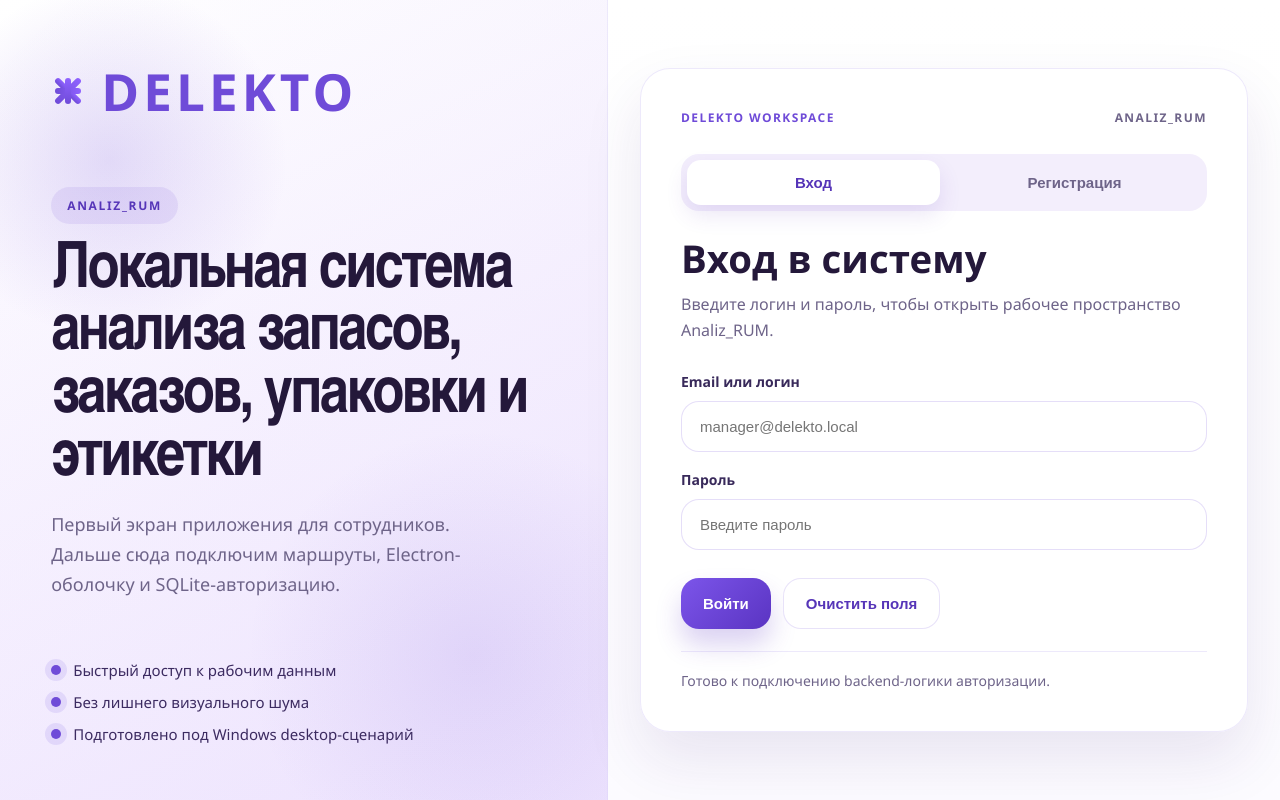
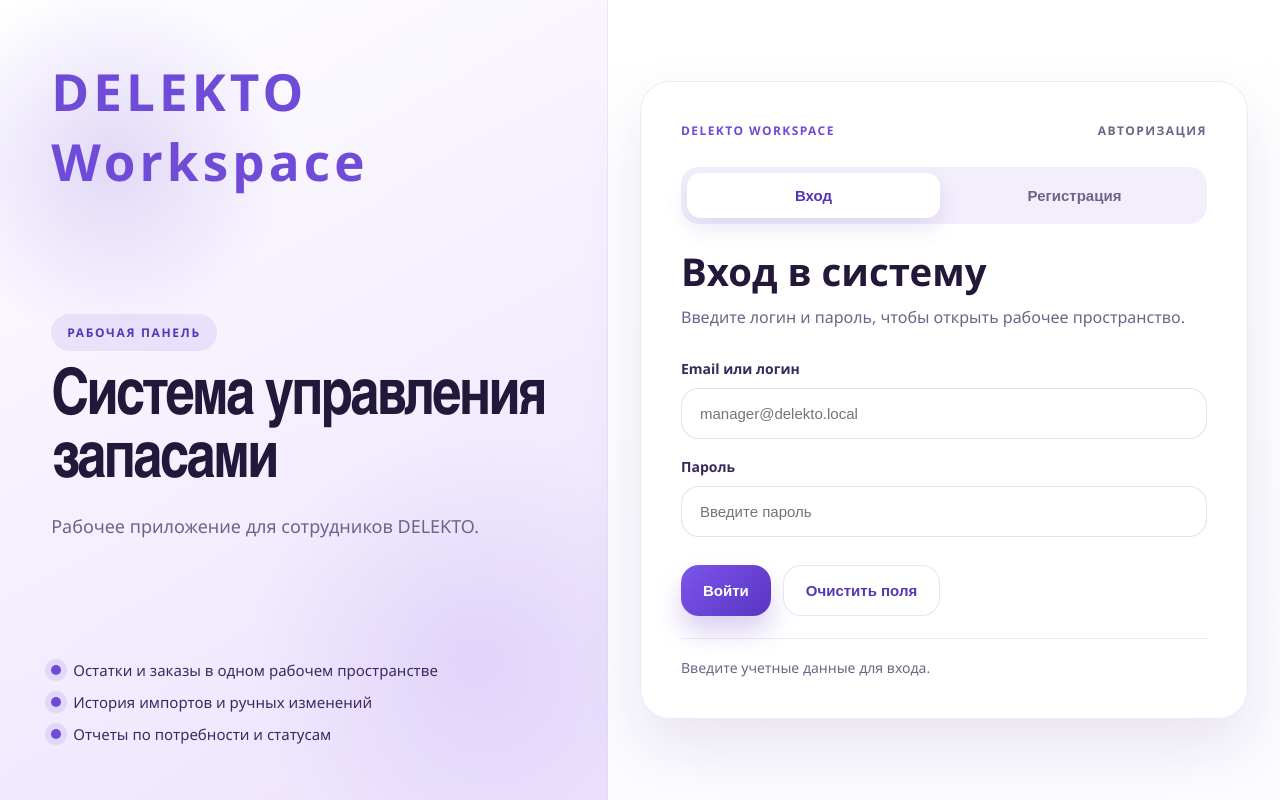
Before and after one commit to Aleksey8622/Analiz_RUM, a React (Vite) app: page / in a window 1280 px wide. Built offline with nearby package versions, Linux system fonts and the light colour scheme.

Commit message:
feat: polish auth screen branding

```diff
--- a/src/features/auth/AuthPage.css
+++ b/src/features/auth/AuthPage.css
@@ -52,7 +52,6 @@ body {
 .auth-logo {
   display: inline-flex;
   align-items: center;
-  gap: 16px;
 }
 
 .auth-logo__wordmark {
@@ -60,45 +59,6 @@ body {
   font-weight: 800;
   letter-spacing: 0.08em;
   color: var(--color-primary);
-}
-
-.brand-mark {
-  position: relative;
-  width: 34px;
-  height: 34px;
-  transform: rotate(45deg);
-}
-
-.brand-mark__spark {
-  position: absolute;
-  inset: 50% auto auto 50%;
-  background: linear-gradient(180deg, #8f62ff 0%, #6f4bd8 100%);
-  border-radius: 999px;
-  transform: translate(-50%, -50%);
-}
-
-.brand-mark__spark--vertical {
-  width: 6px;
-  height: 34px;
-}
-
-.brand-mark__spark--horizontal {
-  width: 34px;
-  height: 6px;
-}
-
-.brand-mark__spark--diagonal-left,
-.brand-mark__spark--diagonal-right {
-  width: 6px;
-  height: 26px;
-}
-
-.brand-mark__spark--diagonal-left {
-  transform: translate(-50%, -50%) rotate(45deg);
-}
-
-.brand-mark__spark--diagonal-right {
-  transform: translate(-50%, -50%) rotate(-45deg);
 }
 
 .auth-brand-copy {
--- a/src/features/auth/AuthPage.tsx
+++ b/src/features/auth/AuthPage.tsx
@@ -22,21 +22,10 @@ const initialState: AuthFormState = {
   registerRepeatPassword: '',
 };
 
-function BrandMark() {
-  return (
-    <div className="brand-mark" aria-hidden="true">
-      <span className="brand-mark__spark brand-mark__spark--vertical" />
-      <span className="brand-mark__spark brand-mark__spark--horizontal" />
-      <span className="brand-mark__spark brand-mark__spark--diagonal-left" />
-      <span className="brand-mark__spark brand-mark__spark--diagonal-right" />
-    </div>
-  );
-}
-
 function AuthPage() {
   const [mode, setMode] = useState<AuthMode>('login');
   const [formState, setFormState] = useState<AuthFormState>(initialState);
-  const [statusText, setStatusText] = useState('Готово к подключению backend-логики авторизации.');
+  const [statusText, setStatusText] = useState('Введите учетные данные для входа.');
 
   const heading = useMemo(
     () => (mode === 'login' ? 'Вход в систему' : 'Регистрация пользователя'),
@@ -46,8 +35,8 @@ function AuthPage() {
   const subtitle = useMemo(
     () =>
       mode === 'login'
-        ? 'Введите логин и пароль, чтобы открыть рабочее пространство Analiz_RUM.'
-        : 'Создайте учетную запись сотрудника для локальной работы в приложении DELEKTO.',
+        ? 'Введите логин и пароль, чтобы открыть рабочее пространство.'
+        : 'Заполните данные сотрудника для создания учетной записи.',
     [mode],
   );
 
@@ -62,16 +51,16 @@ function AuthPage() {
     event.preventDefault();
 
     if (mode === 'login') {
-      setStatusText(`Тестовый вход подготовлен для ${formState.loginEmail || 'пользователя'}.`);
+      setStatusText(`Вход выполнен для ${formState.loginEmail || 'пользователя'}.`);
       return;
     }
 
     if (formState.registerPassword !== formState.registerRepeatPassword) {
-      setStatusText('Пароли не совпадают. На следующем этапе добавим точную валидацию.');
+      setStatusText('Пароли не совпадают.');
       return;
     }
 
-    setStatusText(`Тестовая регистрация подготовлена для ${formState.registerName || 'нового сотрудника'}.`);
+    setStatusText(`Учетная запись создана для ${formState.registerName || 'нового сотрудника'}.`);
   };
 
   return (
@@ -80,23 +69,19 @@ function AuthPage() {
         <div className="auth-brand-panel__backdrop" />
         <div className="auth-brand-panel__content">
           <div className="auth-logo" aria-label={`${COMPANY_NAME} logo`}>
-            <BrandMark />
-            <span className="auth-logo__wordmark">{COMPANY_NAME}</span>
+            <span className="auth-logo__wordmark">{APP_NAME}</span>
           </div>
 
           <div className="auth-brand-copy">
-            <span className="auth-brand-copy__label">Analiz_RUM</span>
-            <h1>Локальная система анализа запасов, заказов, упаковки и этикетки</h1>
-            <p>
-              Первый экран приложения для сотрудников. Дальше сюда подключим маршруты,
-              Electron-оболочку и SQLite-авторизацию.
-            </p>
+            <span className="auth-brand-copy__label">Рабочая панель</span>
+            <h1>Система управления запасами</h1>
+            <p>Рабочее приложение для сотрудников DELEKTO.</p>
           </div>
 
           <ul className="auth-brand-benefits">
-            <li>Быстрый доступ к рабочим данным</li>
-            <li>Без лишнего визуального шума</li>
-            <li>Подготовлено под Windows desktop-сценарий</li>
+            <li>Остатки и заказы в одном рабочем пространстве</li>
+            <li>История импортов и ручных изменений</li>
+            <li>Отчеты по потребности и статусам</li>
           </ul>
         </div>
       </section>
@@ -104,8 +89,8 @@ function AuthPage() {
       <section className="auth-form-panel">
         <div className="auth-form-card">
           <div className="auth-form-card__topline">
-            <span className="auth-form-card__eyebrow">DELEKTO Workspace</span>
-            <span className="auth-form-card__status">{APP_NAME}</span>
+            <span className="auth-form-card__eyebrow">{APP_NAME}</span>
+            <span className="auth-form-card__status">Авторизация</span>
           </div>
 
           <div className="auth-mode-switch" role="tablist" aria-label="Режим авторизации">
@@ -159,17 +144,17 @@ function AuthPage() {
                   <span>Имя сотрудника</span>
                   <input
                     type="text"
-                    placeholder="Алексей Руднев"
+                    placeholder="Введите имя"
                     value={formState.registerName}
                     onChange={(event) => handleChange('registerName', event.target.value)}
                   />
                 </label>
 
                 <label className="auth-field">
-                  <span>Email</span>
+                  <span>Логин или email</span>
                   <input
                     type="email"
-                    placeholder="user@delekto.local"
+                    placeholder="login@delekto.local"
                     value={formState.registerEmail}
                     onChange={(event) => handleChange('registerEmail', event.target.value)}
                   />
--- a/src/lib/config.ts
+++ b/src/lib/config.ts
@@ -1,2 +1,2 @@
-export const APP_NAME = 'Analiz_RUM';
+export const APP_NAME = 'DELEKTO Workspace';
 export const COMPANY_NAME = 'DELEKTO';
```
Also changed, not shown: 1 other file (tests, documents, lock files or other folders).
